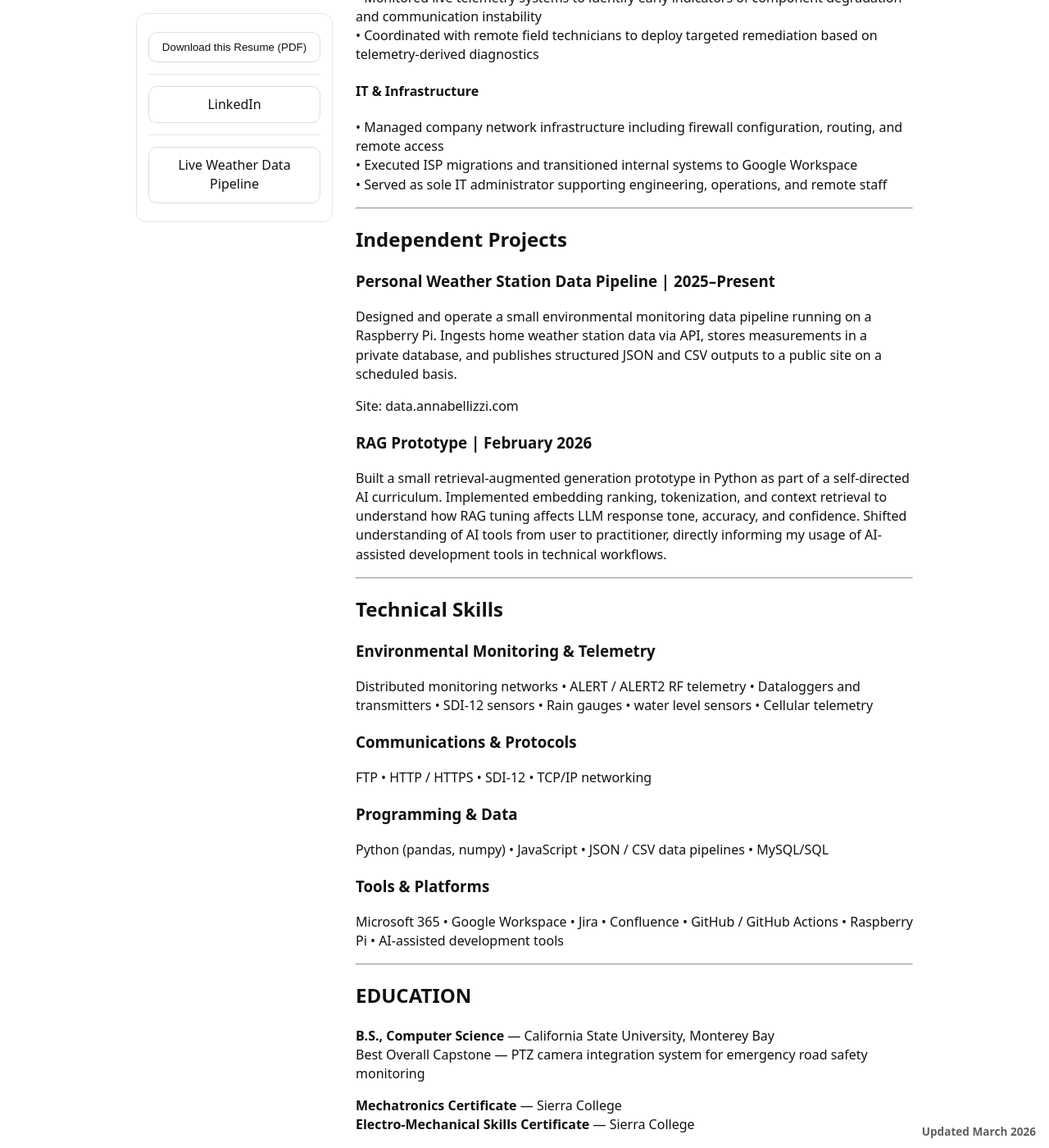
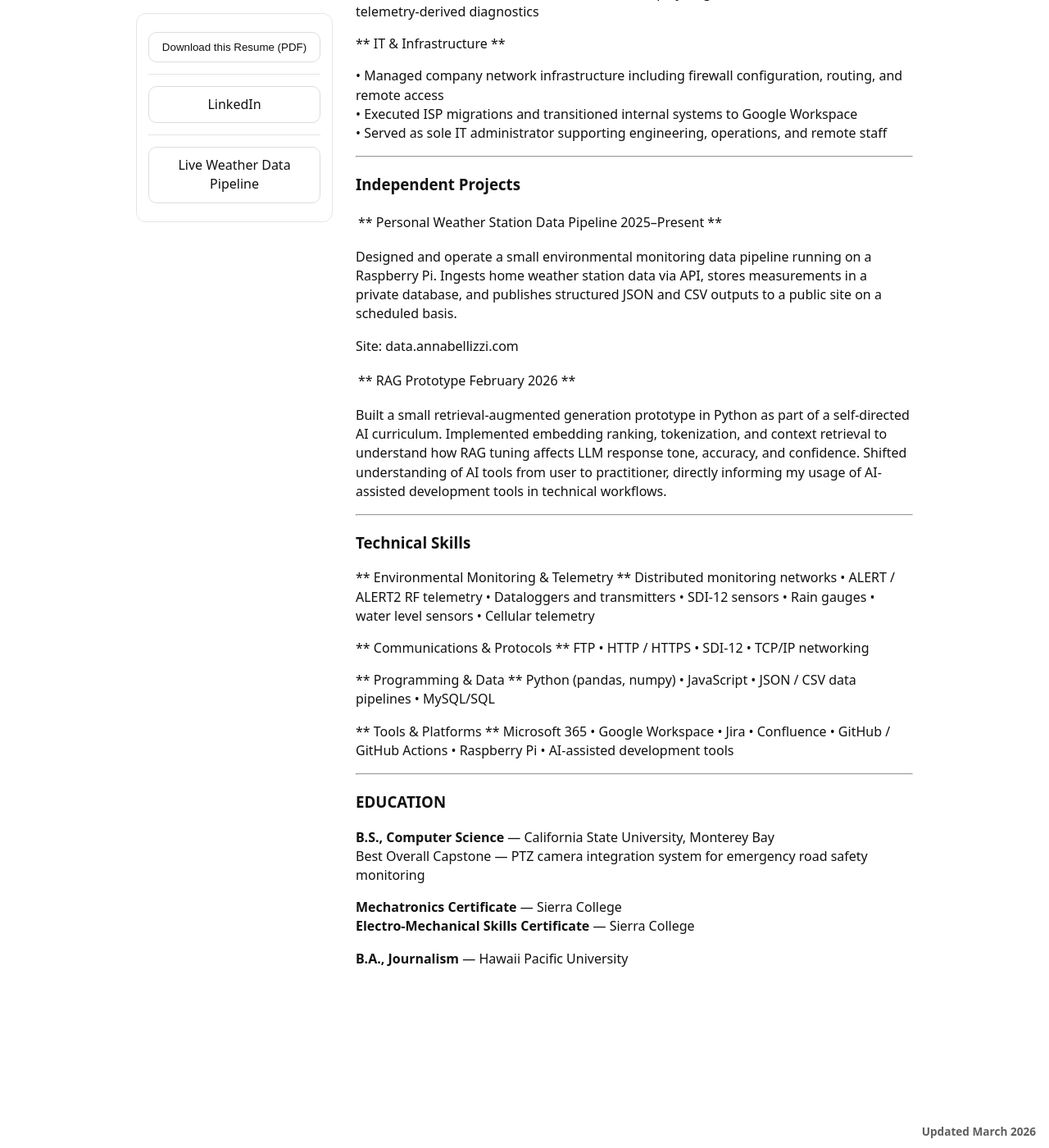
Before and after one commit to jostagirl/PublicResume, a Jekyll site: the page built from v/WWG/index.md, in a window 1280 px wide and 1400 px high, scrolled down 2056 px. Shown: the whole window at 82% size. Built offline with Jekyll 4.4.1, drawn with Linux system fonts in a browser that asks for light colours; our own code applies the rules of GitHub Pages for plain Markdown files; some of the changed text lies outside the part shown.

Commit message:
Publish resume site update

```diff
--- a/v/WWG/index.md
+++ b/v/WWG/index.md
@@ -19,21 +19,21 @@ Experienced working across the lifecycle of field monitoring systems — control
 
 ---
 
-## PROFESSIONAL EXPERIENCE
+### PROFESSIONAL EXPERIENCE
 **Advanced Environmental Monitoring (AEM) -** ***Integration Specialist (HSE SME)***
 *Parent company of High Sierra Electronics*
 ***Hybrid / Remote in Nevada City | Oct 2023 – Dec 2025***
 
 Retained as a subject matter expert for legacy High Sierra flood telemetry systems following acquisition. Served as escalation point for complex failures affecting municipal flood warning infrastructure.
 
-#### Technical Escalation & Operational Recovery
+** Technical Escalation & Operational Recovery **
 
 • Acted as go-to escalation resource for cross-layer failures spanning ALERT / ALERT2 telemetry networks, base stations, RF transport, cellular backhaul, and centralized data systems
 • Led recovery of a 300+ site municipal flood warning network operating at ~30% capacity, restoring operability to ~70% through telemetry analysis, configuration auditing, and coordinated field remediation
 • Developed structured deployment plans and diagnostic punchlists for remote field crews based on live telemetry system behavior
 • Forecasted component replacement needs using system data trends to improve repair efficiency and reduce unnecessary field visits
 
-#### Configuration Governance & System Integrity
+** Configuration Governance & System Integrity **
 
 • Identified configuration drift and documentation inconsistencies across long-lived telemetry deployments where multiple hardware generations were in operation
 • Recognized and addressed template divergence in distributed monitoring systems where site-specific program modifications accumulate over time
@@ -48,13 +48,13 @@ Retained as a subject matter expert for legacy High Sierra flood telemetry syste
 
 Advanced into a systems engineering role bridging hardware, telemetry infrastructure, and data systems across distributed flood monitoring networks.
 
-#### Network Architecture & Controller Integration
+** Network Architecture & Controller Integration **
 
 • Configured and validated distributed ALERT2 Master / Remote controller hierarchies across several multi-site municipal monitoring systems.
 • Defined reporting cadence (timed, event-driven, command-driven) to ensure reliable telemetry propagation to base stations and centralized monitoring systems
 • Conducted system-level troubleshooting across transmitters, RF repeaters, cellular backhaul, municipal networks, and centralized data workflows
 
-#### Engineering & Product Contribution
+** Engineering & Product Contribution **
 
 • Led hardware refresh initiative for camera add-on product under senior engineering oversight, identifying replacement components and modifying controller programming to support new integration requirements
 • Updated technical documentation, test procedures, and release artifacts through formal document control processes
@@ -72,7 +72,7 @@ Hired to support the company’s centralized environmental data platform and tel
 • Monitored live telemetry systems to identify early indicators of component degradation and communication instability
 • Coordinated with remote field technicians to deploy targeted remediation based on telemetry-derived diagnostics
 
-#### IT & Infrastructure
+** IT & Infrastructure **
 
 • Managed company network infrastructure including firewall configuration, routing, and remote access
 • Executed ISP migrations and transitioned internal systems to Google Workspace
@@ -81,37 +81,37 @@ Hired to support the company’s centralized environmental data platform and tel
 
 ---
 
-## Independent Projects
+### Independent Projects
 
-### Personal Weather Station Data Pipeline | 2025–Present
+** Personal Weather Station Data Pipeline | 2025–Present **
 
 Designed and operate a small environmental monitoring data pipeline running on a Raspberry Pi. Ingests home weather station data via API, stores measurements in a private database, and publishes structured JSON and CSV outputs to a public site on a scheduled basis.
 
 Site: data.annabellizzi.com
 
-### RAG Prototype | February 2026
+** RAG Prototype | February 2026 **
 
 Built a small retrieval-augmented generation prototype in Python as part of a self-directed AI curriculum. Implemented embedding ranking, tokenization, and context retrieval to understand how RAG tuning affects LLM response tone, accuracy, and confidence. Shifted understanding of AI tools from user to practitioner, directly informing my usage of AI-assisted development tools in technical workflows.
 
 ---
 
-## Technical Skills
+### Technical Skills
 
-### Environmental Monitoring & Telemetry
+** Environmental Monitoring & Telemetry **
 Distributed monitoring networks • ALERT / ALERT2 RF telemetry • Dataloggers and transmitters • SDI-12 sensors • Rain gauges • water level sensors • Cellular telemetry
 
-### Communications & Protocols
+** Communications & Protocols **
 FTP • HTTP / HTTPS • SDI-12 • TCP/IP networking
 
-### Programming & Data
+** Programming & Data **
 Python (pandas, numpy) • JavaScript • JSON / CSV data pipelines • MySQL/SQL
 
-### Tools & Platforms
+** Tools & Platforms **
 Microsoft 365 • Google Workspace • Jira • Confluence • GitHub / GitHub Actions • Raspberry Pi • AI-assisted development tools
 
 ---
 
-## EDUCATION
+### EDUCATION
 
 **B.S., Computer Science** — California State University, Monterey Bay
 Best Overall Capstone — PTZ camera integration system for emergency road safety monitoring
```
